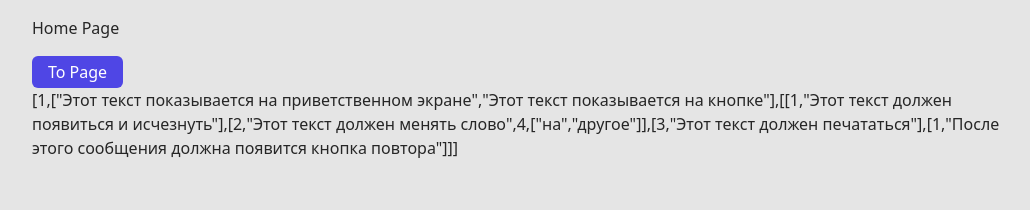
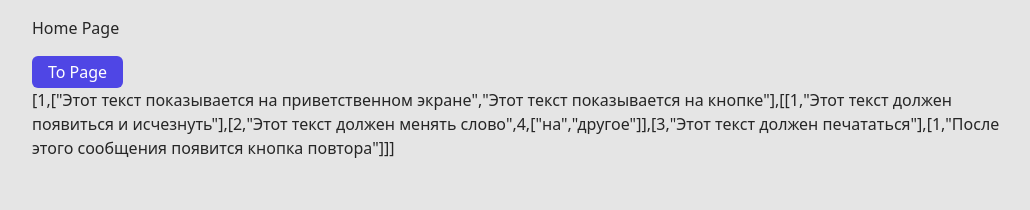
Before and after one commit to leendrew/special-f, a Vue app: page / in a window 1280 px wide. Shown: the top 210 px of the page, without its empty margins (112-1142 px from the left). Built offline with nearby package versions, Linux system fonts and the light colour scheme.

Commit message:
fix: word-change section initial rotation

```diff
--- a/src/components/sections/v1/V1WordChange.vue
+++ b/src/components/sections/v1/V1WordChange.vue
@@ -3,6 +3,8 @@ import { computed, onMounted, ref } from 'vue';
 import V1Base from './V1Base.vue';
 import type { V1SectionWordChange } from './v1.types';
 import { calcTextDuration } from '@/utils';
+
+// TODO change animation
 
 const { data } = defineProps<{ data: V1SectionWordChange }>();
 
@@ -53,7 +55,7 @@ onMounted(() => {
           :initial="{
             y: -10,
             opacity: 0,
-            rotateX: -90,
+            rotateX: 90,
           }"
           :enter="{
             y: 0,
--- a/src/config/test.data.ts
+++ b/src/config/test.data.ts
@@ -17,7 +17,7 @@ const sectionsDataTest = [
   [1, 'Этот текст должен появиться и исчезнуть'],
   [2, 'Этот текст должен менять слово', 4, ['на', 'другое']],
   [3, 'Этот текст должен печататься'],
-  [1, 'После этого сообщения должна появится кнопка повтора'],
+  [1, 'После этого сообщения появится кнопка повтора'],
 ] satisfies V1Data[2];
 
 /**
```
